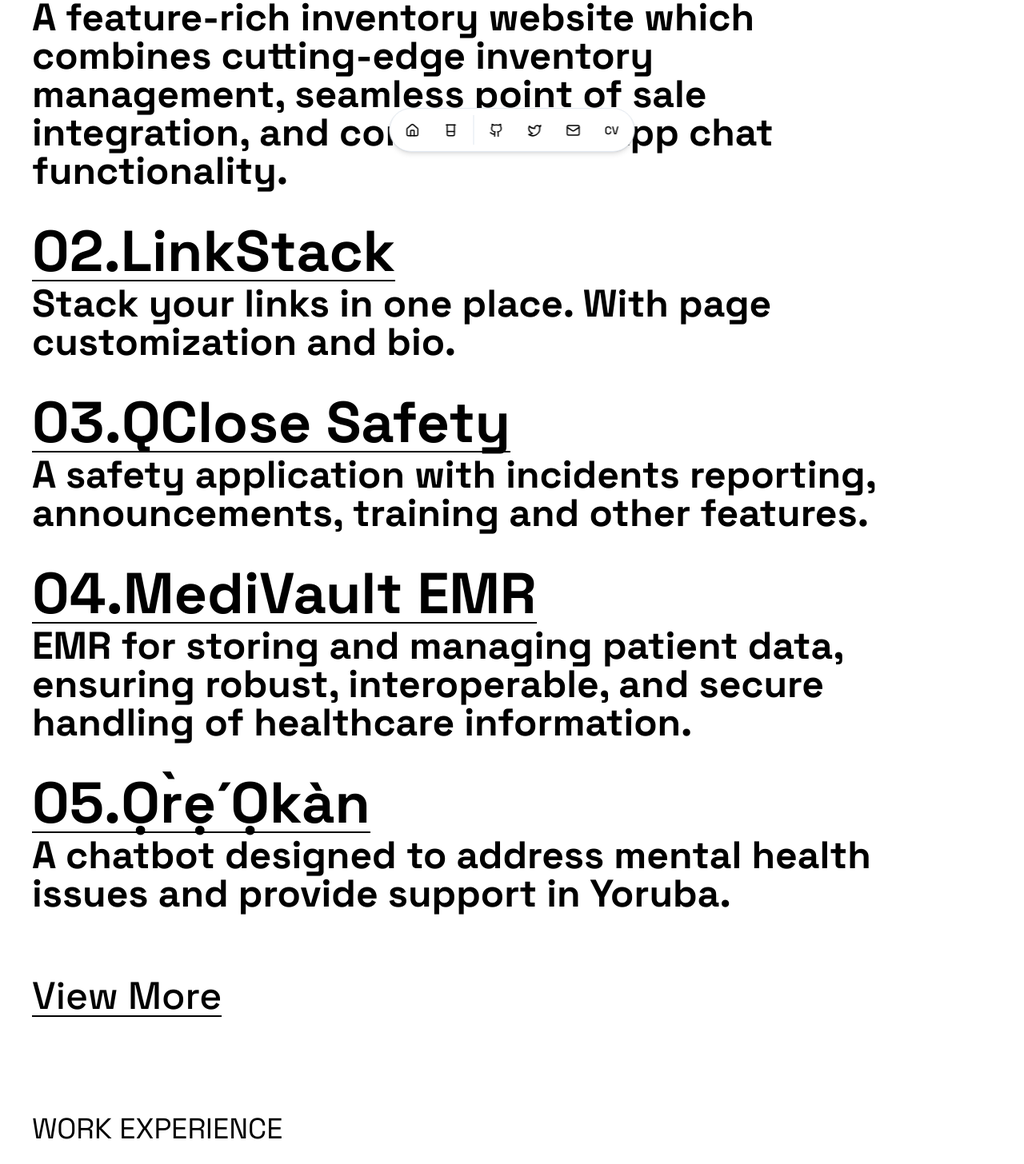
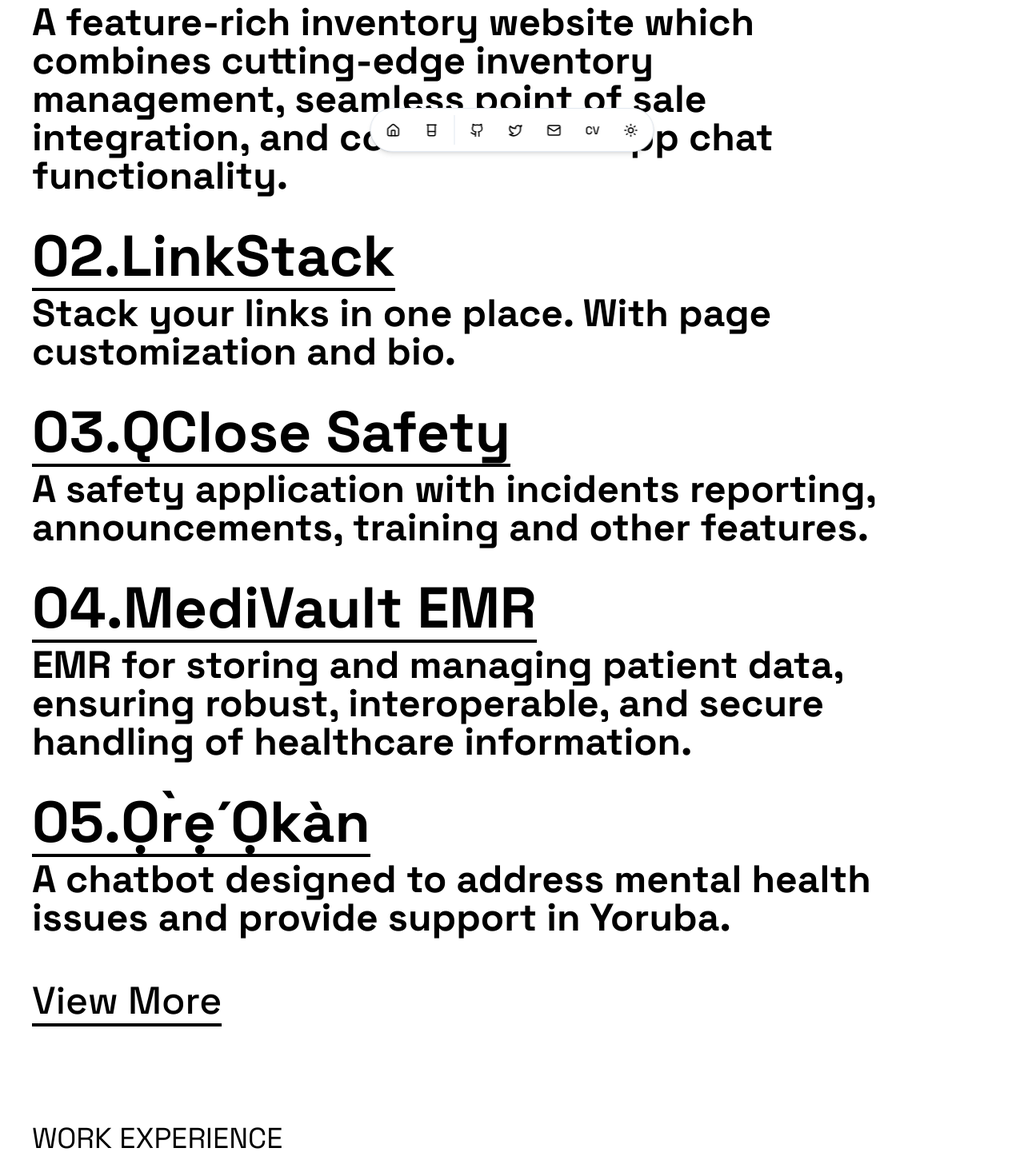
Before and after one commit to kryptcode/koyejo, a Next.js app: page / in a window 1280 px wide. Shown: the part 560-2016 px from the top of the page at 80% size. Built offline with nearby package versions, Linux system fonts and the light colour scheme.

Commit message:
"dark-mode"

```diff
--- a/src/app/layout.tsx
+++ b/src/app/layout.tsx
@@ -1,9 +1,7 @@
 import type { Metadata } from "next";
-import { Inter } from "next/font/google";
 import "./globals.css";
 import { ThemeProvider } from "next-themes";
 
-const inter = Inter({ subsets: ["latin"] });
 
 export const metadata: Metadata = {
   title: "Koye",
@@ -18,7 +16,7 @@ export default function RootLayout({
   return (
     <html suppressHydrationWarning>
       <head />
-      <body className="bg-white w-screen">
+      <body className="bg-white dark:bg-black w-screen">
         <link
           rel="apple-touch-icon"
           sizes="180x180"
@@ -36,7 +34,7 @@ export default function RootLayout({
           sizes="16x16"
           href="./favicon-16x16.png"
         />
-        <ThemeProvider defaultTheme="dark">{children}</ThemeProvider>
+        <ThemeProvider attribute="class" defaultTheme="system">{children}</ThemeProvider>
       </body>
     </html>
   );
--- a/src/app/page.tsx
+++ b/src/app/page.tsx
@@ -19,7 +19,7 @@ export default function Home() {
 
   return (
     <>
-      <main className="relative bg-white font-grotesk text-black min-h-[200vh] max-w-[1440px] w-full">
+      <main className="relative dark:bg-black dark:text-[#ddd] bg-white font-grotesk text-black min-h-[200vh] max-w-[1440px] w-full">
         {/* Intro */}
         <div className=" p-5 lg:p-10 pt-12 text-3xl lg:text-6xl font-extrabold ">
           I&apos;m Koye, a developer with a passion for developing and implementing experiences that standout. Currently available for freelance projects and full-time positions.
@@ -36,7 +36,7 @@ export default function Home() {
                     <Link
                       onClick={() => setFolder(item.id)}
                       href={'/archives'}
-                      className="mb-1 inline-block cursor-pointer group border-b-2 leading-none border-black hover:border-white translate-x-0 duration-300 ease-linear "
+                      className="mb-1 inline-block cursor-pointer group border-b-4 pb-1 leading-none border-black hover:border-white dark:text-goldexperience dark:border-goldexperience translate-x-0 duration-300 ease-linear "
                     >
                       <span className="text-4xl lg:text-7xl font-bold">{`0${
                         index + 1
@@ -54,8 +54,8 @@ export default function Home() {
             }
           </div>
 
-          <div className="py-10">
-            <Link href="/archives" className=" inline-block cursor-pointer group border-b-2 leading-none border-black hover:border-white translate-x-0 duration-300 ease-linear text-3xl lg:text-5xl font-medium">
+          <div className="pb-10 pt-4">
+            <Link href="/archives" className=" inline-block cursor-pointer group border-b-4 pb-1 leading-none border-black dark:border-white dark:text-goldexperience hover:border-white translate-x-0 duration-300 ease-linear text-3xl lg:text-5xl font-medium">
               View More
             </Link>
           </div>
@@ -65,26 +65,26 @@ export default function Home() {
           <h5 className="uppercase text-2xl lg:text-4xl mb-5">Work Experience</h5>
           <div className="pb-10">
             <h6 className="text-xl lg:text-3xl font-bold">March 2021 - February 2022</h6>
-            <h2 className="text-3xl lg:text-6xl font-extrabold">Front-End Developer . Freelance</h2>
+            <h2 className="text-3xl lg:text-6xl font-extrabold dark:text-goldexperience">Front-End Developer . Freelance</h2>
           </div>
           <div className="pb-10">
             <h6 className="text-xl lg:text-3xl font-bold">March 2022 - October 2022</h6>
-            <h2 className="text-3xl lg:text-6xl font-extrabold">Front-End Developer . Zeta Tech</h2>
+            <h2 className="text-3xl lg:text-6xl font-extrabold dark:text-goldexperience">Front-End Developer . Zeta Tech</h2>
           </div>
           <div className="pb-10">
             <h6 className="text-xl lg:text-3xl font-bold">May 2023 - March 2024</h6>
-            <h2 className="text-3xl lg:text-6xl font-extrabold">Software Developer . QClose</h2>
+            <h2 className="text-3xl lg:text-6xl font-extrabold dark:text-goldexperience">Software Developer . QClose</h2>
           </div>
           <div className="pb-10">
             <h6 className="text-xl lg:text-3xl font-bold">November 2022 - Present</h6>
-            <h2 className="text-3xl lg:text-6xl font-extrabold">Full-Stack Developer . Freelance</h2>
+            <h2 className="text-3xl lg:text-6xl font-extrabold dark:text-goldexperience">Full-Stack Developer . Freelance</h2>
           </div>
         </div>
 
         <div className="p-5 lg:p-10 pb-24">
           <h5 className="uppercase text-2xl lg:text-4xl mb-5">Socials</h5>
           <div className="text-3xl lg:text-6xl font-extrabold">
-            Let&apos;s get in touch! You can message me through my <Link href="https://twitter.com/koye_vi" className=" inline-block cursor-pointer group border-b-2 leading-none border-black hover:border-white translate-x-0 duration-300 ease-linear">Twitter</Link> or by sending me an <Link href="mailto:adeyombokehd@gmail.com" className=" inline-block cursor-pointer group border-b-2 leading-none border-black hover:border-white translate-x-0 duration-300 ease-linear">email.</Link>
+            Let&apos;s get in touch! You can message me through my <Link href="https://twitter.com/koye_vi" className=" inline-block cursor-pointer group border-b-4 leading-none border-black dark:border-white dark:text-goldexperience hover:border-white translate-x-0 duration-300 ease-linear">Twitter</Link> or by  <Link href="mailto:adeyombokehd@gmail.com" className=" inline-block cursor-pointer group border-b-4 leading-none border-black dark:border-white dark:text-goldexperience hover:border-white translate-x-0 duration-300 ease-linear">sending me an email.</Link>
           </div>
         </div>
 
--- a/src/components/page-dock.tsx
+++ b/src/components/page-dock.tsx
@@ -1,7 +1,8 @@
-import React from "react";
+"use client"
+import React, { useEffect, useState } from "react";
 
 import { Dock, DockIcon } from "@/components/magicui/dock";
-import { BeakerIcon, Github, Home, HomeIcon, Mail, TwitterIcon } from "lucide-react";
+import { BeakerIcon, Github, Home, HomeIcon, Mail, MoonIcon, SunIcon, TwitterIcon } from "lucide-react";
 import { Separator } from "./ui/separator";
 import {
   Tooltip,
@@ -12,14 +13,29 @@ import {
 import Link from "next/link";
 import { cn } from "@/lib/utils";
 import { buttonVariants } from "./ui/button";
+import { useTheme } from "next-themes";
 
 export type IconProps = React.HTMLAttributes<SVGElement>;
 
 export function PageDock() {
+  const [mounted, setMounted] = useState(false)
+  const { theme, setTheme } = useTheme()
+
+  useEffect(() => {
+    setMounted(true)
+  }, [])
+
+  if (!mounted) {
+    return null
+  }
+
+  function toggleDarkMode() {
+    theme === "dark" ? setTheme("light") : setTheme("dark")
+  }
   return (
     <TooltipProvider>
       <div className="relative">
-        <Dock direction="middle" className="fixed bottom-[50px] rounded-[3rem] left-1/2 -translate-x-1/2">
+        <Dock direction="middle" className="fixed bottom-[50px] rounded-[3rem] left-1/2 -translate-x-1/2 dark:bg-goldexperience dark:text-black dark:border-goldexperience ">
           <DockIcon>
             <Tooltip>
               <TooltipTrigger asChild>
@@ -91,6 +107,22 @@ export function PageDock() {
               </TooltipContent>
             </Tooltip>
           </DockIcon>
+          <DockIcon>
+            <Tooltip>
+              <TooltipTrigger asChild>
+                <Link href="" onClick={toggleDarkMode}  className={cn(buttonVariants({variant: "ghost"}), "text-sm")}>
+                  {
+                    theme === "dark" ? <MoonIcon size={18} /> : <SunIcon size={18} />
+                  }
+                </Link>
+              </TooltipTrigger>
+              <TooltipContent className="bg-[#444] text-white">
+                <div>
+                  Toggle Theme
+                </div>
+              </TooltipContent>
+            </Tooltip>
+          </DockIcon>
         </Dock>
       </div>
     </TooltipProvider>
--- a/tailwind.config.ts
+++ b/tailwind.config.ts
@@ -49,6 +49,7 @@ const config = {
         ring: "hsl(var(--ring))",
         background: "hsl(var(--background))",
         foreground: "hsl(var(--foreground))",
+        goldexperience: "#d1bfa7",
         primary: {
           DEFAULT: "hsl(var(--primary))",
           foreground: "hsl(var(--primary-foreground))",
```
